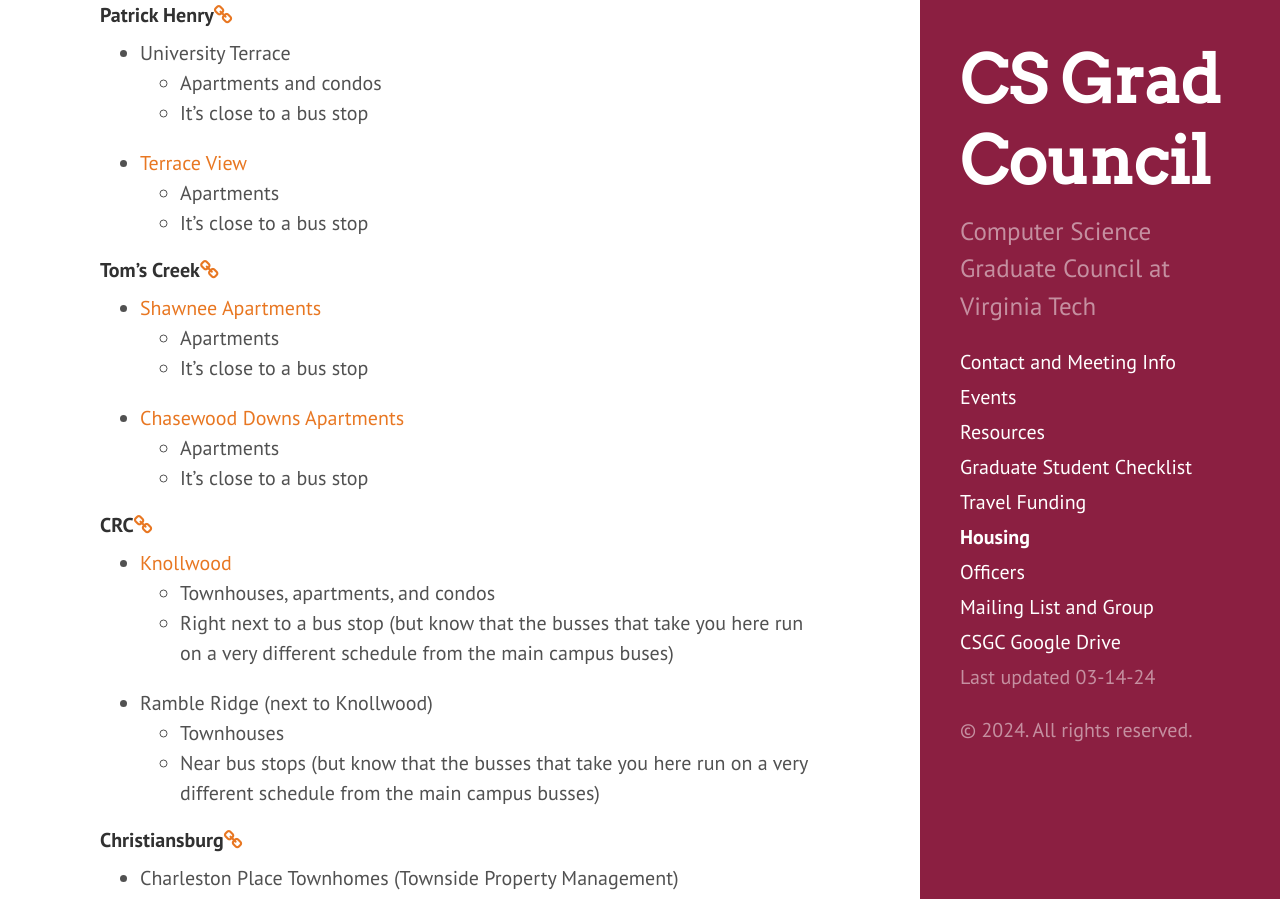
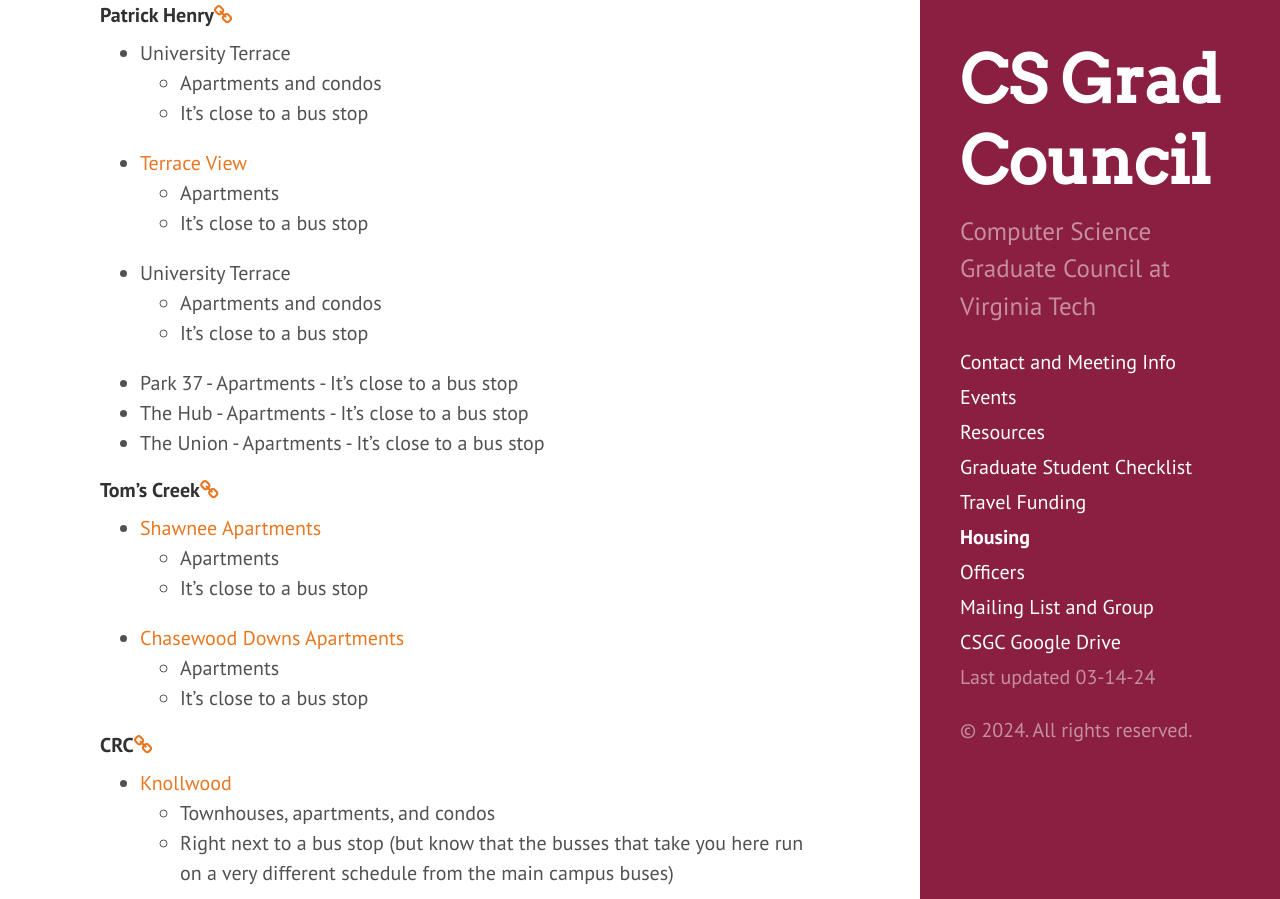
Before and after one commit to CSGraduateCouncil-VirginiaTech/csgc-website, a Jekyll site: the page built from housing.md, in a window 1280 px wide and 1400 px high, scrolled down 1455 px. Shown: the top 899 px of the window. Built offline with Jekyll 4.4.1, drawn with Linux system fonts in a browser that asks for light colours; some of the changed text lies outside the part shown.

Commit message:
Update housing.md (#251)

```diff
--- a/housing.md
+++ b/housing.md
@@ -57,6 +57,18 @@
 - [Terrace View](https://www.terraceviewapartments.com)
 	- Apartments
 	- It’s close to a bus stop
+- University Terrace
+	- Apartments and condos
+	- It’s close to a bus stop
+- Park 37
+  	- Apartments
+  	- It’s close to a bus stop
+- The Hub
+  	- Apartments
+  	- It’s close to a bus stop
+- The Union
+ 	- Apartments
+  	- It’s close to a bus stop
 
 #### <a name="TomsCreek"></a>Tom’s Creek<a href="#TomsCreek"><i class="fa fa-link" aria-hidden="true"></i></a>
 
@@ -75,6 +87,9 @@
 - Ramble Ridge (next to Knollwood)
 	- Townhouses
 	- Near bus stops (but know that the busses that take you here run on a very different schedule from the main campus busses)
+ - Vue Apartments
+   	- Apartments
+   	- Near bus stops (but know that the busses that take you here run on a very different schedule from the main campus busses)
 
 #### <a name="Christiansburg"></a>Christiansburg<a href="#Christiansburg"><i class="fa fa-link" aria-hidden="true"></i></a>
 
```
